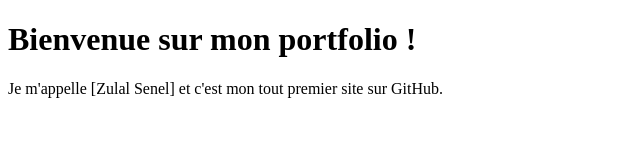
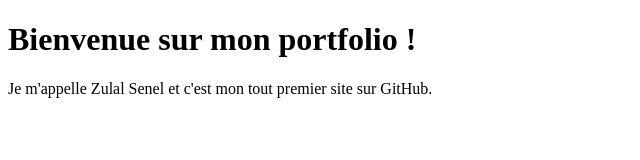
Before and after one commit to zsenel/zsenel.github.io, a plain HTML site: page index.html in a window 1280 px wide. Shown: the full height of the page, 0-640 px from the left. Drawn offline with Linux system fonts and the light colour scheme.

Commit message:
Update index.html

```diff
--- a/index.html
+++ b/index.html
@@ -6,6 +6,6 @@
 </head>
 <body>
     <h1>Bienvenue sur mon portfolio !</h1>
-    <p>Je m'appelle [Zulal Senel] et c'est mon tout premier site sur GitHub.</p>
+    <p>Je m'appelle Zulal Senel et c'est mon tout premier site sur GitHub.</p>
 </body>
 </html>
```
